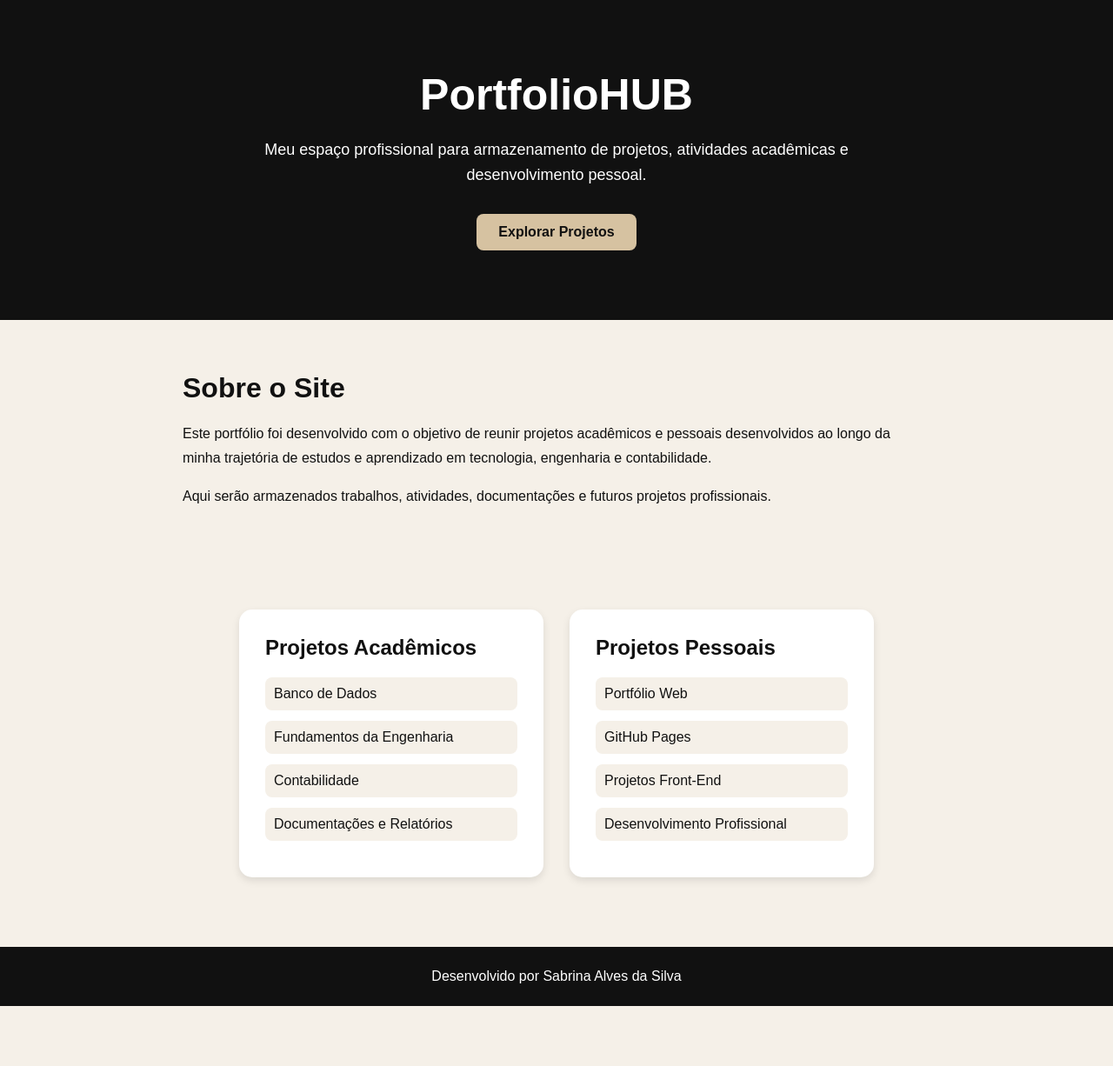
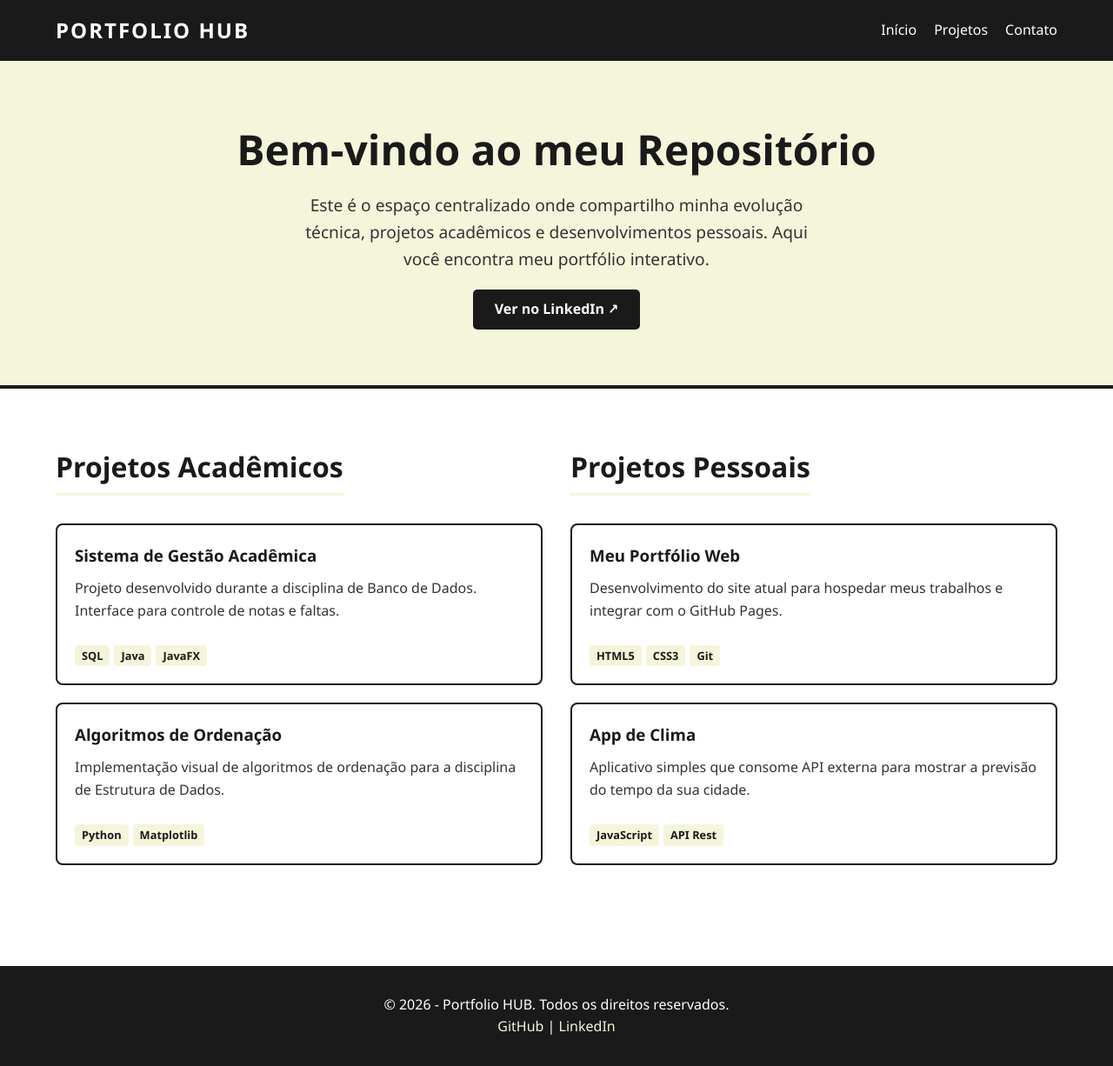
Before and after one commit to brinlvs/area.de.trabalho, a plain HTML site: page projetos-academicos/projetos-pessoais/index.html in a window 1280 px wide. Shown: the whole page at 87% size. Before the commit the page ends 1157 px from the top, so only its background shows below. Drawn offline with Linux system fonts and the light colour scheme.

Commit message:
Refactor index.html for portfolio enhancements
Updated HTML structure and styles for the portfolio page, including new color variables and improved layout.

```diff
--- a/projetos-academicos/projetos-pessoais/index.html
+++ b/projetos-academicos/projetos-pessoais/index.html
@@ -1,76 +1,255 @@
 <!DOCTYPE html>
-<html lang="pt-br">
-
+<html lang="pt-BR">
 <head>
     <meta charset="UTF-8">
     <meta name="viewport" content="width=device-width, initial-scale=1.0">
+    <title>Portfolio HUB - Meus Projetos</title>
+    <style>
+        /* --- Variáveis de Cores --- */
+        :root {
+            --cor-fundo: #ffffff;       /* Branco */
+            --cor-destaque: #f5f5dc;    /* Bege Claro (Beige) */
+            --cor-escuro: #1a1a1a;      /* Preto Suave */
+            --cor-texto: #333333;       /* Cinza Escuro para leitura */
+            --sombra: 0 4px 6px rgba(0,0,0,0.1);
+        }
 
-    <title>PortfolioHUB</title>
+        /* --- Reset e Estilos Gerais --- */
+        * {
+            margin: 0;
+            padding: 0;
+            box-sizing: border-box;
+            font-family: 'Segoe UI', Tahoma, Geneva, Verdana, sans-serif;
+        }
 
-    <link rel="stylesheet" href="style.css">
+        body {
+            background-color: var(--cor-fundo);
+            color: var(--cor-texto);
+            line-height: 1.6;
+        }
+
+        a { text-decoration: none; color: inherit; }
+        ul { list-style: none; }
+
+        /* --- Cabeçalho --- */
+        header {
+            background-color: var(--cor-escuro);
+            color: #fff;
+            padding: 1rem 5%;
+            display: flex;
+            justify-content: space-between;
+            align-items: center;
+        }
+
+        .logo {
+            font-size: 1.5rem;
+            font-weight: bold;
+            letter-spacing: 2px;
+        }
+
+        nav ul {
+            display: flex;
+            gap: 20px;
+        }
+
+        nav a:hover {
+            color: var(--cor-destaque);
+            transition: 0.3s;
+        }
+
+        /* --- Seção de Apresentação (Hero) --- */
+        .hero {
+            background-color: var(--cor-destaque);
+            padding: 4rem 5%;
+            text-align: center;
+            border-bottom: 4px solid var(--cor-escuro);
+        }
+
+        .hero h1 {
+            font-size: 3rem;
+            color: var(--cor-escuro);
+            margin-bottom: 10px;
+        }
+
+        .hero p {
+            font-size: 1.2rem;
+            max-width: 600px;
+            margin: 0 auto 20px;
+        }
+
+        .btn-linkedin {
+            display: inline-block;
+            background-color: var(--cor-escuro);
+            color: #fff;
+            padding: 10px 25px;
+            border-radius: 5px;
+            font-weight: bold;
+            transition: transform 0.2s;
+        }
+
+        .btn-linkedin:hover {
+            transform: scale(1.05);
+            background-color: #000;
+        }
+
+        /* --- Área Interativa de Projetos --- */
+        .projects-container {
+            display: flex;
+            flex-wrap: wrap;
+            padding: 4rem 5%;
+            gap: 2rem;
+        }
+
+        .section-column {
+            flex: 1;
+            min-width: 300px;
+        }
+
+        .section-title {
+            text-align: center;
+            font-size: 2rem;
+            margin-bottom: 2rem;
+            color: var(--cor-escuro);
+            border-bottom: 3px solid var(--cor-destaque);
+            display: inline-block;
+            padding-bottom: 5px;
+        }
+
+        /* Estilo dos Cards de Projeto */
+        .card {
+            background-color: #fff;
+            border: 2px solid var(--cor-escuro);
+            border-radius: 8px;
+            padding: 20px;
+            margin-bottom: 20px;
+            transition: all 0.3s ease;
+            cursor: pointer;
+            position: relative;
+            overflow: hidden;
+        }
+
+        /* Efeito Hover Interativo */
+        .card:hover {
+            transform: translateY(-5px);
+            box-shadow: 5px 5px 0px var(--cor-destaque); /* Sombra sólida bege */
+            background-color: #fafafa;
+        }
+
+        .card h3 {
+            margin-bottom: 10px;
+            color: var(--cor-escuro);
+        }
+
+        .card-tags span {
+            display: inline-block;
+            background-color: var(--cor-destaque);
+            color: var(--cor-escuro);
+            padding: 2px 8px;
+            border-radius: 4px;
+            font-size: 0.8rem;
+            margin-right: 5px;
+            font-weight: bold;
+        }
+
+        /* Diferenciação Visual */
+        .academico-header { background-color: #f9f9f9; }
+        .pessoal-header { background-color: var(--cor-destaque); }
+
+        /* --- Rodapé --- */
+        footer {
+            background-color: var(--cor-escuro);
+            color: #fff;
+            text-align: center;
+            padding: 2rem;
+            margin-top: 2rem;
+        }
+
+        footer a { color: var(--cor-destaque); }
+
+        /* Responsividade */
+        @media (max-width: 768px) {
+            .projects-container { flex-direction: column; }
+            .hero h1 { font-size: 2rem; }
+        }
+    </style>
 </head>
-
 <body>
 
+    <!-- Cabeçalho -->
     <header>
-        <h1>PortfolioHUB</h1>
-
-        <p>
-            Meu espaço profissional para armazenamento de projetos,
-            atividades acadêmicas e desenvolvimento pessoal.
-        </p>
-
-        <a href="#projetos">Explorar Projetos</a>
+        <div class="logo">PORTFOLIO HUB</div>
+        <nav>
+            <ul>
+                <li><a href="#inicio">Início</a></li>
+                <li><a href="#projetos">Projetos</a></li>
+                <li><a href="#contato">Contato</a></li>
+            </ul>
+        </nav>
     </header>
 
-    <section class="sobre">
-        <h2>Sobre o Site</h2>
-
-        <p>
-            Este portfólio foi desenvolvido com o objetivo de reunir
-            projetos acadêmicos e pessoais desenvolvidos ao longo da minha
-            trajetória de estudos e aprendizado em tecnologia,
-            engenharia e contabilidade.
-        </p>
-
-        <p>
-            Aqui serão armazenados trabalhos, atividades,
-            documentações e futuros projetos profissionais.
-        </p>
+    <!-- Apresentação Principal -->
+    <section class="hero" id="inicio">
+        <h1>Bem-vindo ao meu Repositório</h1>
+        <p>Este é o espaço centralizado onde compartilho minha evolução técnica, projetos acadêmicos e desenvolvimentos pessoais. Aqui você encontra meu portfólio interativo.</p>
+        <a href="https://www.linkedin.com/in/SEU-PERFIL" target="_blank" class="btn-linkedin">Ver no LinkedIn ↗</a>
     </section>
 
-    <section id="projetos" class="projetos">
+    <!-- Área Interativa dos Projetos -->
+    <main class="projects-container" id="projetos">
 
-        <div class="card">
-            <h2>Projetos Acadêmicos</h2>
+        <!-- Coluna Acadêmica -->
+        <div class="section-column">
+            <h2 class="section-title">Projetos Acadêmicos</h2>
 
-            <ul>
-                <li>Banco de Dados</li>
-                <li>Fundamentos da Engenharia</li>
-                <li>Contabilidade</li>
-                <li>Documentações e Relatórios</li>
-            </ul>
+            <div class="card">
+                <h3>Sistema de Gestão Acadêmica</h3>
+                <p>Projeto desenvolvido durante a disciplina de Banco de Dados. Interface para controle de notas e faltas.</p>
+                <br>
+                <div class="card-tags">
+                    <span>SQL</span><span>Java</span><span>JavaFX</span>
+                </div>
+            </div>
+
+            <div class="card">
+                <h3>Algoritmos de Ordenação</h3>
+                <p>Implementação visual de algoritmos de ordenação para a disciplina de Estrutura de Dados.</p>
+                <br>
+                <div class="card-tags">
+                    <span>Python</span><span>Matplotlib</span>
+                </div>
+            </div>
         </div>
 
-        <div class="card">
-            <h2>Projetos Pessoais</h2>
+        <!-- Coluna Pessoal -->
+        <div class="section-column">
+            <h2 class="section-title">Projetos Pessoais</h2>
 
-            <ul>
-                <li>Portfólio Web</li>
-                <li>GitHub Pages</li>
-                <li>Projetos Front-End</li>
-                <li>Desenvolvimento Profissional</li>
-            </ul>
+            <div class="card">
+                <h3>Meu Portfólio Web</h3>
+                <p>Desenvolvimento do site atual para hospedar meus trabalhos e integrar com o GitHub Pages.</p>
+                <br>
+                <div class="card-tags">
+                    <span>HTML5</span><span>CSS3</span><span>Git</span>
+                </div>
+            </div>
+
+            <div class="card">
+                <h3>App de Clima</h3>
+                <p>Aplicativo simples que consome API externa para mostrar a previsão do tempo da sua cidade.</p>
+                <br>
+                <div class="card-tags">
+                    <span>JavaScript</span><span>API Rest</span>
+                </div>
+            </div>
         </div>
 
-    </section>
+    </main>
 
-    <footer>
-        <p>
-            Desenvolvido por Sabrina Alves da Silva
-        </p>
+    <!-- Rodapé -->
+    <footer id="contato">
+        <p>&copy; 2026 - Portfolio HUB. Todos os direitos reservados.</p>
+        <p><a href="https://github.com/SEU-USER">GitHub</a> | <a href="https://linkedin.com/in/SEU-PERFIL">LinkedIn</a></p>
     </footer>
 
 </body>
-
 </html>
```
